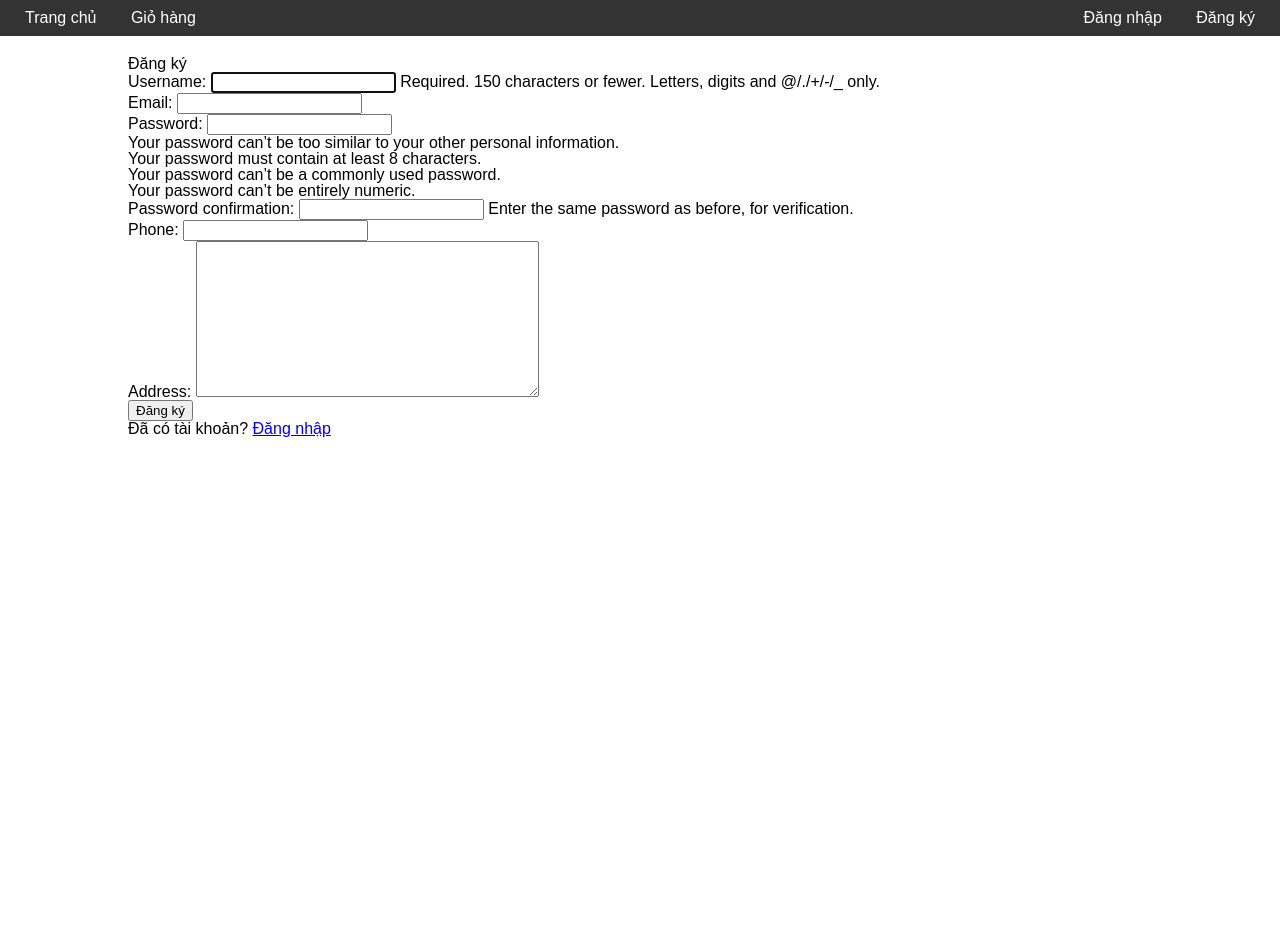
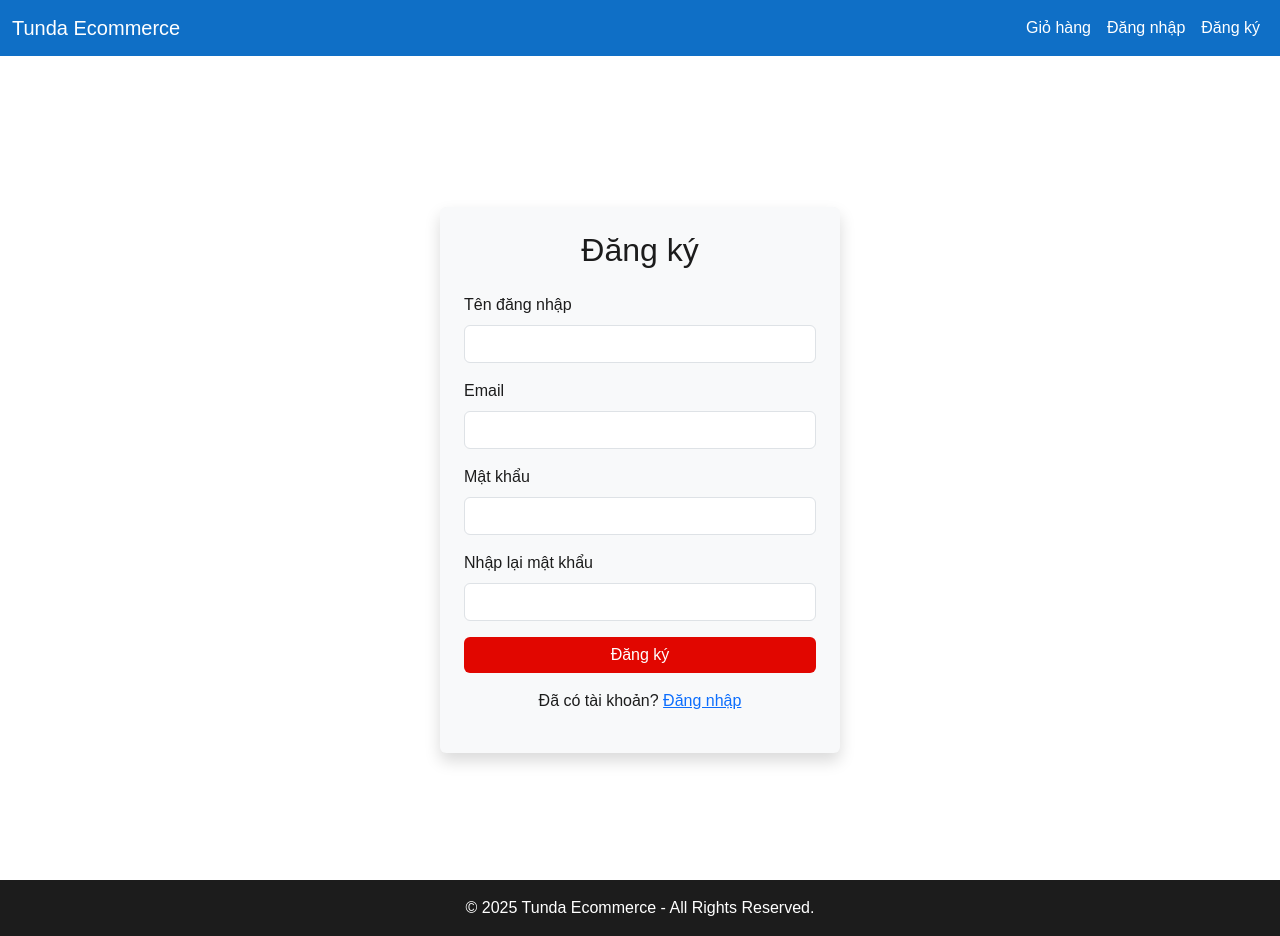
Before and after one commit to Squirrel68/SAD_Project, a Django app: page /customer/register/ in a window 1280 px wide. Before the commit the page ends 437 px from the top, so only its background shows below. Run offline with Django 5.2, Linux system fonts and the light colour scheme; some libraries are stand-ins or nearby versions.

Commit message:
feat: enhance UI with Bootstrap integration, improve customer login and registration forms, and update profile layout

```diff
--- a/templates/base.html
+++ b/templates/base.html
@@ -5,86 +5,118 @@
     <meta charset="UTF-8">
     <meta name="viewport" content="width=device-width, initial-scale=1.0">
     <title>{% block title %}Tunda Ecommerce{% endblock %}</title>
-    <link rel="stylesheet" href="https://cdnjs.cloudflare.com/ajax/libs/meyer-reset/2.0/reset.min.css">
+    <link href="https://cdn.jsdelivr.net/npm/bootstrap@5.3.0/dist/css/bootstrap.min.css" rel="stylesheet">
     <style>
+        :root {
+            --primary-blue: #0f6fc6;
+            --primary-red: #e10600;
+            --primary-black: #1c1c1c;
+            --primary-white: #ffffff;
+        }
+
         body {
             font-family: Arial, sans-serif;
-            margin: 0;
-            padding: 0;
+            background-color: var(--primary-white);
+            color: var(--primary-black);
         }
 
         .navbar {
-            background-color: #333;
-            padding: 10px;
-            color: white;
-            display: flex;
-            justify-content: space-between;
-            align-items: center;
+            background-color: var(--primary-blue);
         }
 
         .navbar a {
-            color: white;
+            color: var(--primary-white) !important;
             text-decoration: none;
-            margin: 0 15px;
-        }
-
-        .container {
-            width: 80%;
-            margin: 20px auto;
-        }
-
-        .alert {
-            background-color: #f8d7da;
-            color: #721c24;
-            padding: 10px;
-            border-radius: 5px;
-            margin-bottom: 15px;
         }
 
         .cart-badge {
-            background: red;
-            color: white;
+            background: var(--primary-red);
+            color: var(--primary-white);
             padding: 3px 8px;
             border-radius: 50%;
             font-size: 14px;
             margin-left: 5px;
         }
+
+        .btn-primary {
+            background-color: var(--primary-red);
+            border: none;
+        }
+
+        .btn-primary:hover {
+            background-color: darkred;
+        }
+
+        .footer {
+            background-color: var(--primary-black);
+            color: var(--primary-white);
+            padding: 20px;
+            text-align: center;
+            margin-top: 20px;
+        }
     </style>
 </head>
 
 <body>
-
-    <div class="navbar">
-        <div>
-            <a href="{% url 'book:book_list' %}">Trang chủ</a>
-            <a href="{% url 'cart:view_cart' %}">Giỏ hàng
+    <nav class="navbar navbar-expand-lg navbar-dark">
+        <div class="container-fluid">
+            <a class="navbar-brand" href="{% url 'book:book_list' %}">Tunda Ecommerce</a>
+            <button class="navbar-toggler" type="button" data-bs-toggle="collapse" data-bs-target="#navbarNav"
+                aria-controls="navbarNav" aria-expanded="false" aria-label="Toggle navigation">
+                <span class="navbar-toggler-icon"></span>
+            </button>
+            <div class="collapse navbar-collapse" id="navbarNav">
+                <ul class="navbar-nav ms-auto">
+                    <li class="nav-item">
+                        <a class="nav-link" href="{% url 'cart:view_cart' %}">Giỏ hàng
                             {% if request.session.cart %}
                             <span class="cart-badge">{{ request.session.cart|length }}</span>
                             {% endif %}
                         </a>
-        </div>
-        <div>
+                    </li>
                     {% if user.is_authenticated %}
-            <span>Chào, {{ user.username }}!</span>
-            <a href="{% url 'customer:profile' %}">Hồ sơ</a>
-            <a href="{% url 'customer:logout' %}">Đăng xuất</a>
+                    <li class="nav-item">
+                        <span class="nav-link">Chào, {{ user.username }}!</span>
+                    </li>
+                    <li class="nav-item">
+                        <a class="nav-link" href="{% url 'customer:profile' %}">Hồ sơ</a>
+                    </li>
+                    <li class="nav-item">
+                        <a class="nav-link" href="{% url 'customer:logout' %}">Đăng xuất</a>
+                    </li>
                     {% else %}
-            <a href="{% url 'customer:login' %}">Đăng nhập</a>
-            <a href="{% url 'customer:register' %}">Đăng ký</a>
+                    <li class="nav-item">
+                        <a class="nav-link" href="{% url 'customer:login' %}">Đăng nhập</a>
+                    </li>
+                    <li class="nav-item">
+                        <a class="nav-link" href="{% url 'customer:register' %}">Đăng ký</a>
+                    </li>
                     {% endif %}
+                </ul>
             </div>
         </div>
+    </nav>
 
-    <div class="container">
+    <div class="container mt-4">
         {% if messages %}
         {% for message in messages %}
-        <div class="alert">{{ message }}</div>
+        <div class="alert alert-warning alert-dismissible fade show" role="alert">
+            {{ message }}
+            <button type="button" class="btn-close" data-bs-dismiss="alert" aria-label="Close"></button>
+        </div>
         {% endfor %}
         {% endif %}
 
         {% block content %}{% endblock %}
     </div>
 
+    <footer class="footer mt-auto py-3">
+        <div class="container">
+            <span>&copy; 2025 Tunda Ecommerce - All Rights Reserved.</span>
+        </div>
+    </footer>
+
+    <script src="https://cdn.jsdelivr.net/npm/bootstrap@5.3.0/dist/js/bootstrap.bundle.min.js"></script>
 </body>
 
 </html>
--- a/templates/customer/register.html
+++ b/templates/customer/register.html
@@ -1,10 +1,50 @@
 {% extends "base.html" %}
+
 {% block content %}
-<h2>Đăng ký</h2>
-<form method="POST">
-    {% csrf_token %}
-    {{ form.as_p }}
-    <button type="submit">Đăng ký</button>
-</form>
-<p>Đã có tài khoản? <a href="{% url 'customer:login' %}">Đăng nhập</a></p>
+<div class="container d-flex justify-content-center align-items-center" style="min-height: 100vh;">
+    <div class="p-4 shadow rounded" style="background: #f8f9fa; max-width: 400px; width: 100%;">
+        <h2 class="text-center mb-4">Đăng ký</h2>
+        <form method="POST" class="needs-validation" novalidate>
+            {% csrf_token %}
+            <div class="mb-3">
+                <label for="id_username" class="form-label">Tên đăng nhập</label>
+                <input type="text" name="username" id="id_username" class="form-control" required>
+                <div class="invalid-feedback">Vui lòng nhập tên đăng nhập hợp lệ.</div>
+            </div>
+            <div class="mb-3">
+                <label for="id_email" class="form-label">Email</label>
+                <input type="email" name="email" id="id_email" class="form-control" required>
+                <div class="invalid-feedback">Vui lòng nhập địa chỉ email hợp lệ.</div>
+            </div>
+            <div class="mb-3">
+                <label for="id_password1" class="form-label">Mật khẩu</label>
+                <input type="password" name="password1" id="id_password1" class="form-control" required>
+                <div class="invalid-feedback">Mật khẩu phải có ít nhất 8 ký tự.</div>
+            </div>
+            <div class="mb-3">
+                <label for="id_password2" class="form-label">Nhập lại mật khẩu</label>
+                <input type="password" name="password2" id="id_password2" class="form-control" required>
+                <div class="invalid-feedback">Mật khẩu nhập lại không khớp.</div>
+            </div>
+            <button type="submit" class="btn btn-primary w-100">Đăng ký</button>
+        </form>
+        <p class="mt-3 text-center">Đã có tài khoản? <a href="{% url 'customer:login' %}">Đăng nhập</a></p>
+    </div>
+</div>
+
+<script>
+    (function () {
+        'use strict';
+        var forms = document.querySelectorAll('.needs-validation');
+        Array.prototype.slice.call(forms).forEach(function (form) {
+            form.addEventListener('submit', function (event) {
+                if (!form.checkValidity()) {
+                    event.preventDefault();
+                    event.stopPropagation();
+                }
+                form.classList.add('was-validated');
+            }, false);
+        });
+    })();
+</script>
 {% endblock %}
```
Also changed, not shown: templates/customer/login.html (+37 -10 lines), templates/customer/profile.html (+13 -6 lines). Lines whose indentation alone changed are shown as unchanged.
